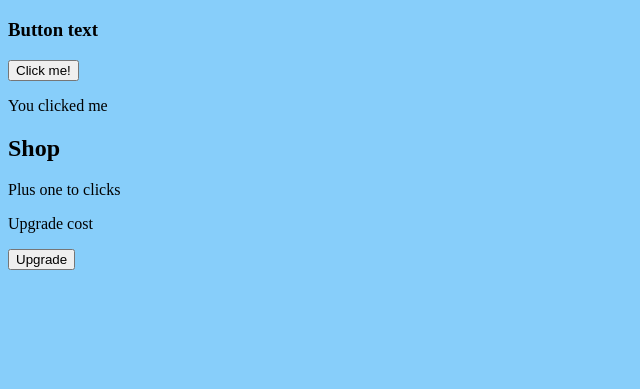
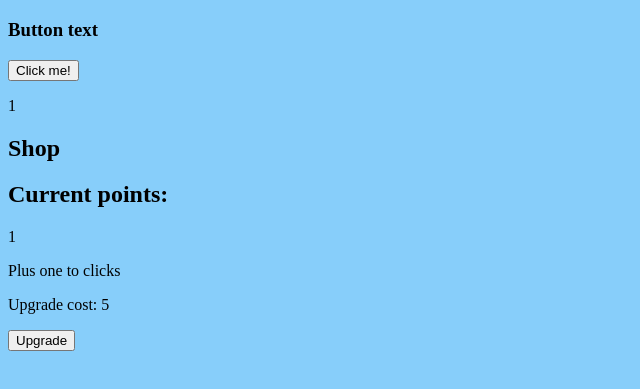
Before and after one commit to xavierb117/SDEV355-Game, a plain HTML site: page index.html in a window 1280 px wide. Both pictures are taken after a click on the button "Click me!". Shown: the part 61-450 px from the top of the page, without its empty margins (0-640 px from the left). Drawn offline with Linux system fonts and the light colour scheme.

Commit message:
functional shop

```diff
--- a/index.html
+++ b/index.html
@@ -18,8 +18,10 @@
 
     <div>
         <h2>Shop</h2>
+        <h2>Current points: </h2>
+        <p id = "money"></p>
         <p>Plus one to clicks</p>
-        <p>Upgrade cost</p>
+        <p>Upgrade cost: 5</p>
         <button type = "button" id = "upgrade">Upgrade</button>
     </div>
 
--- a/script.js
+++ b/script.js
@@ -3,13 +3,14 @@ let totalClicks = 0
 let clickPoints = 0
 
 const upgradePrice = 5
-
+const money = document.getElementById('money')
 const clickerButton = document.getElementById('clicker')
 const showTotal = document.getElementById('totalClicks')
 clickerButton.addEventListener('click', () => {
     totalClicks += clickValue
     clickPoints += clickValue
-    showTotal.innerHTML = "You clicked me";
+    showTotal.innerHTML = `${totalClicks}`;
+    money.innerHTML = `${clickPoints}`
 })
 
 const shopButton = document.getElementById('upgrade')
@@ -18,4 +19,5 @@ shopButton.addEventListener('click', () => {
         clickPoints -= upgradePrice
         clickValue += 1
     }
+    money.innerHTML = `${clickPoints}`
 })
```
